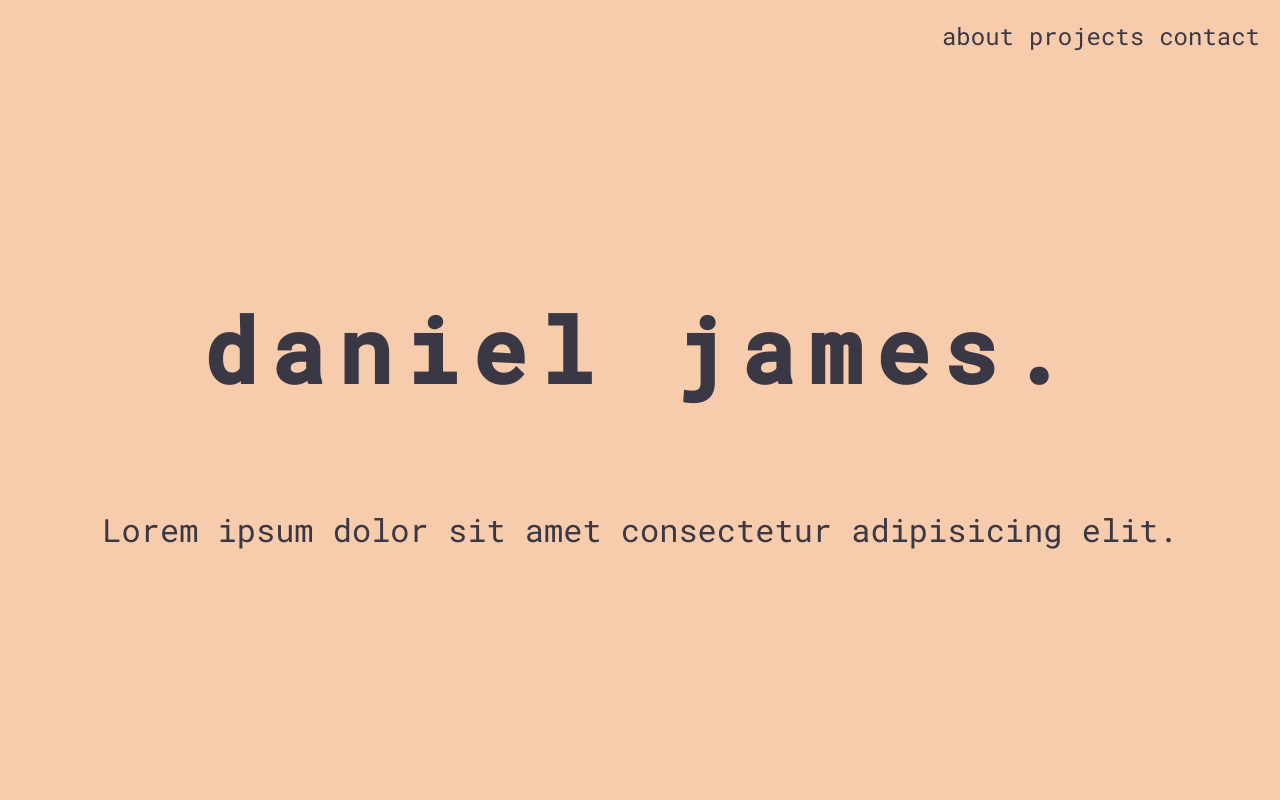
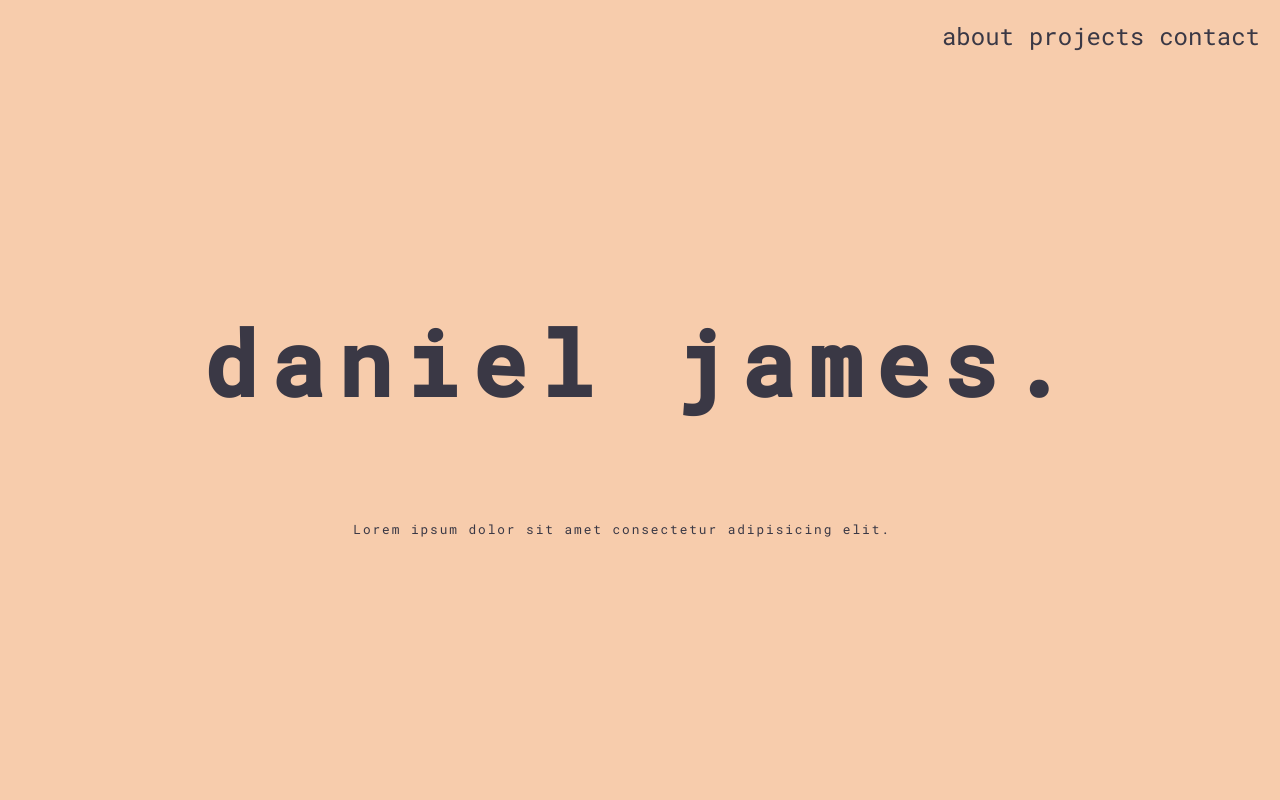
Before and after one commit to Deehjay/nc-portfolio, a plain HTML site: page index.html in a window 1280 px wide. Shown: the top 800 px of the page. Drawn offline with Linux system fonts and the light colour scheme.

Commit message:
Add animation to landing page paragraph

```diff
--- a/style.css
+++ b/style.css
@@ -46,7 +46,7 @@ ul {
 }
 
 .landing p {
-  font-size: 2rem;
+  font-size: 1vw;
   padding-top: 100px;
 }
 
@@ -68,8 +68,20 @@ header {
   white-space: nowrap; /* Keeps the content on a single line */
   margin: 0 auto; /* Gives that scrolling effect as the typing happens */
   letter-spacing: 0.15em; /* Adjust as needed */
-  animation: typing 2.5s steps(25, end) forwards,
+  animation: typing 1.5s steps(25, end) forwards,
     blink-caret 0.75s step-end infinite;
+}
+
+.typewriter p {
+  max-width: calc(calc(1vw - 0.2em) * 56);
+  overflow: hidden; /* Ensures the content is not revealed until the animation */
+  white-space: nowrap; /* Keeps the content on a single line */
+  margin: 0 auto; /* Gives that scrolling effect as the typing happens */
+  letter-spacing: 0.15em; /* Adjust as needed */
+  animation: typing 0.8s steps(25, end) forwards,
+    blink-caret 0.75s step-end infinite;
+  animation-delay: 1.4s;
+  animation-fill-mode: both;
 }
 
 /* The typing effect */
```
